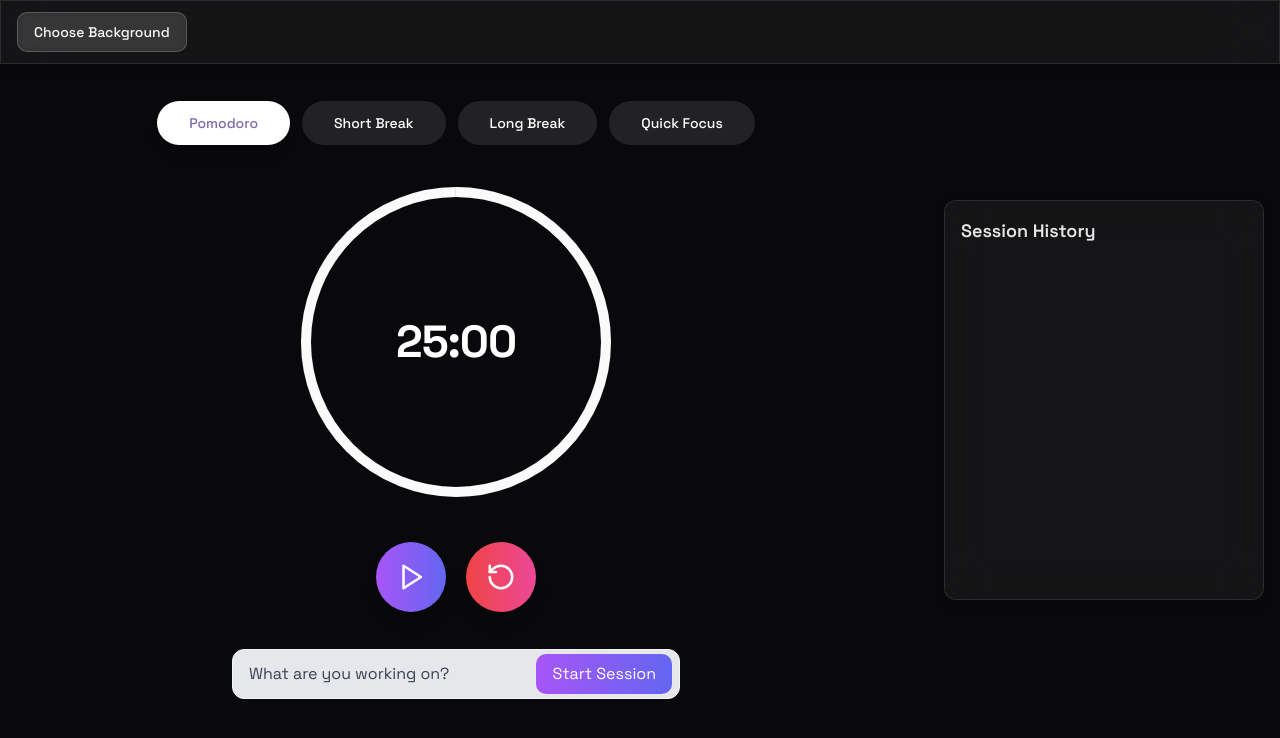
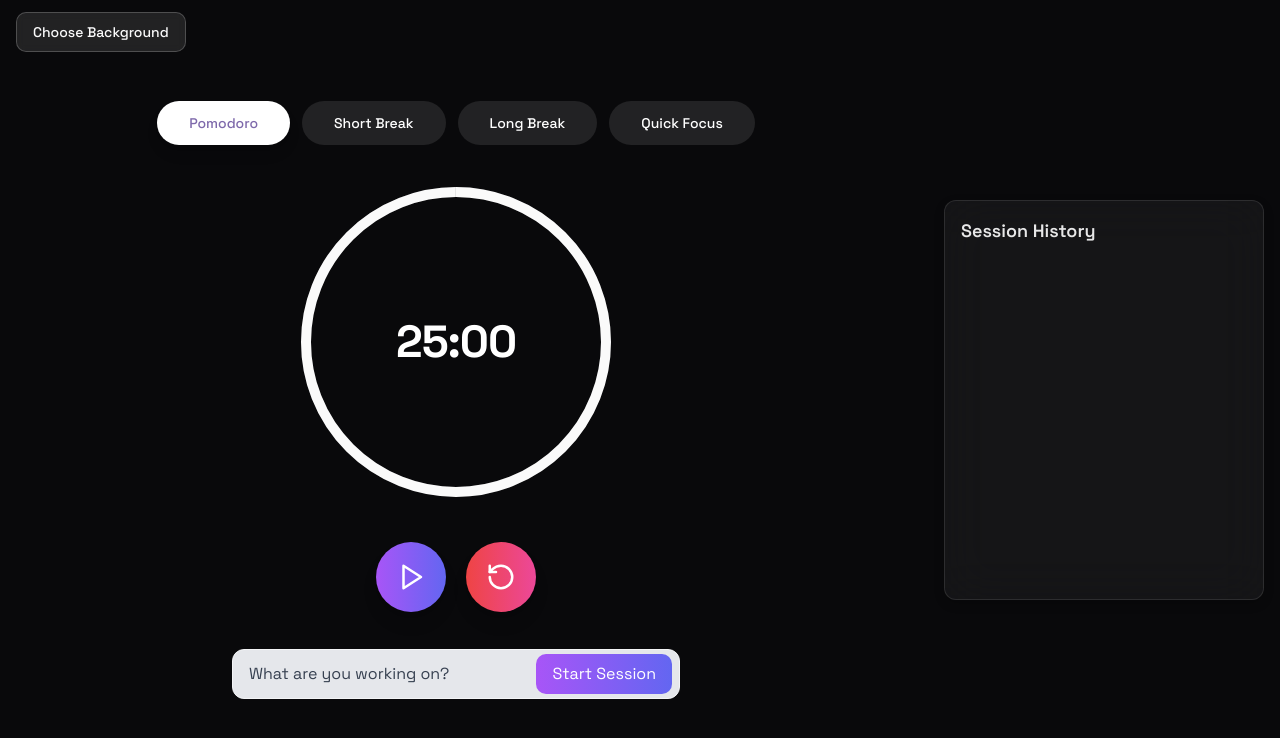
Before and after one commit to jakoel/pomodreaming, a React (Vite) app: page / in a window 1280 px wide. Shown: the top 738 px of the page. Built offline with nearby package versions, Linux system fonts and the light colour scheme.

Commit message:
Update TopBar.tsx
remove bg

```diff
--- a/src/components/TopBar.tsx
+++ b/src/components/TopBar.tsx
@@ -6,7 +6,7 @@ interface TopBarProps {
 
 export function TopBar({ onSelectGradient }: TopBarProps) {
   return (
-    <div className="fixed top-0 left-0 right-0 h-16 z-50 glass-morphism">
+    <div className="fixed top-0 left-0 right-0 h-16 z-50">
       <div className="max-w-7xl mx-auto px-4 h-full flex items-center">
         <BackgroundSelector onSelectGradient={onSelectGradient} />
       </div>
```
